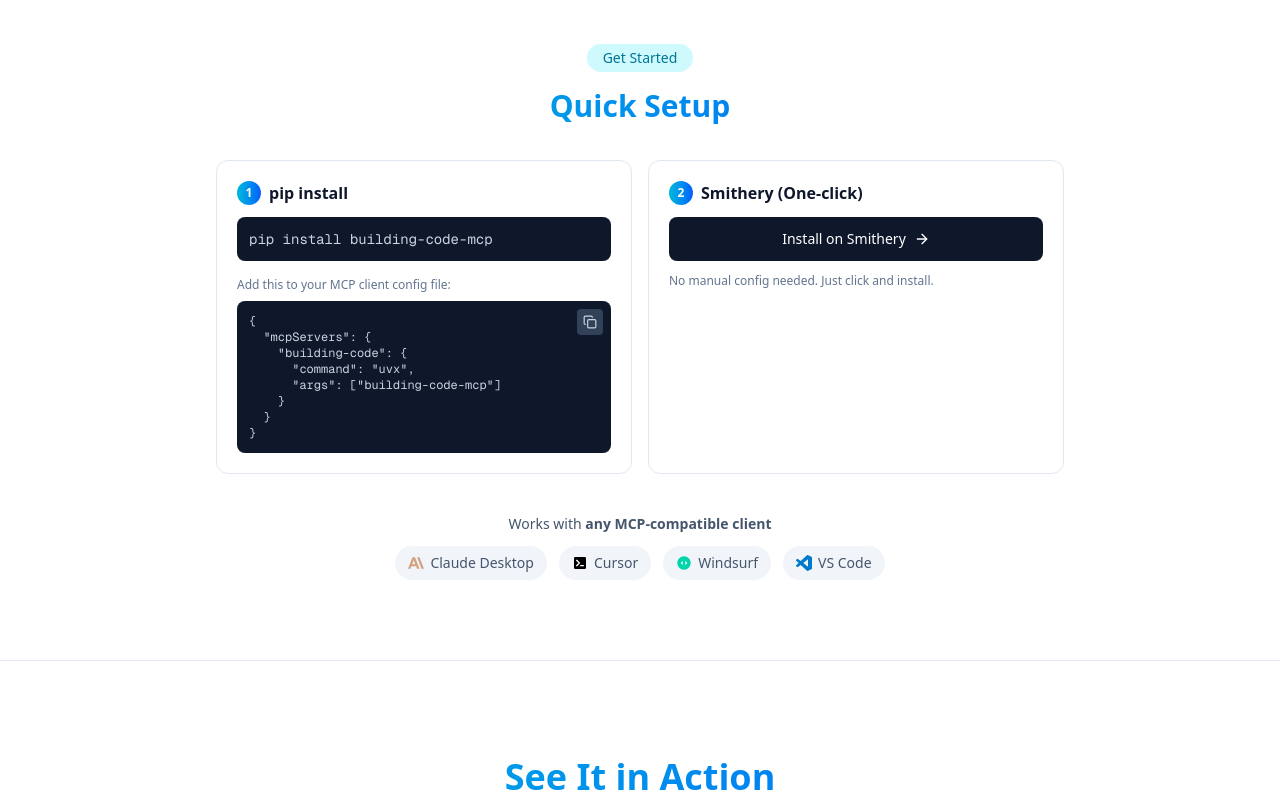
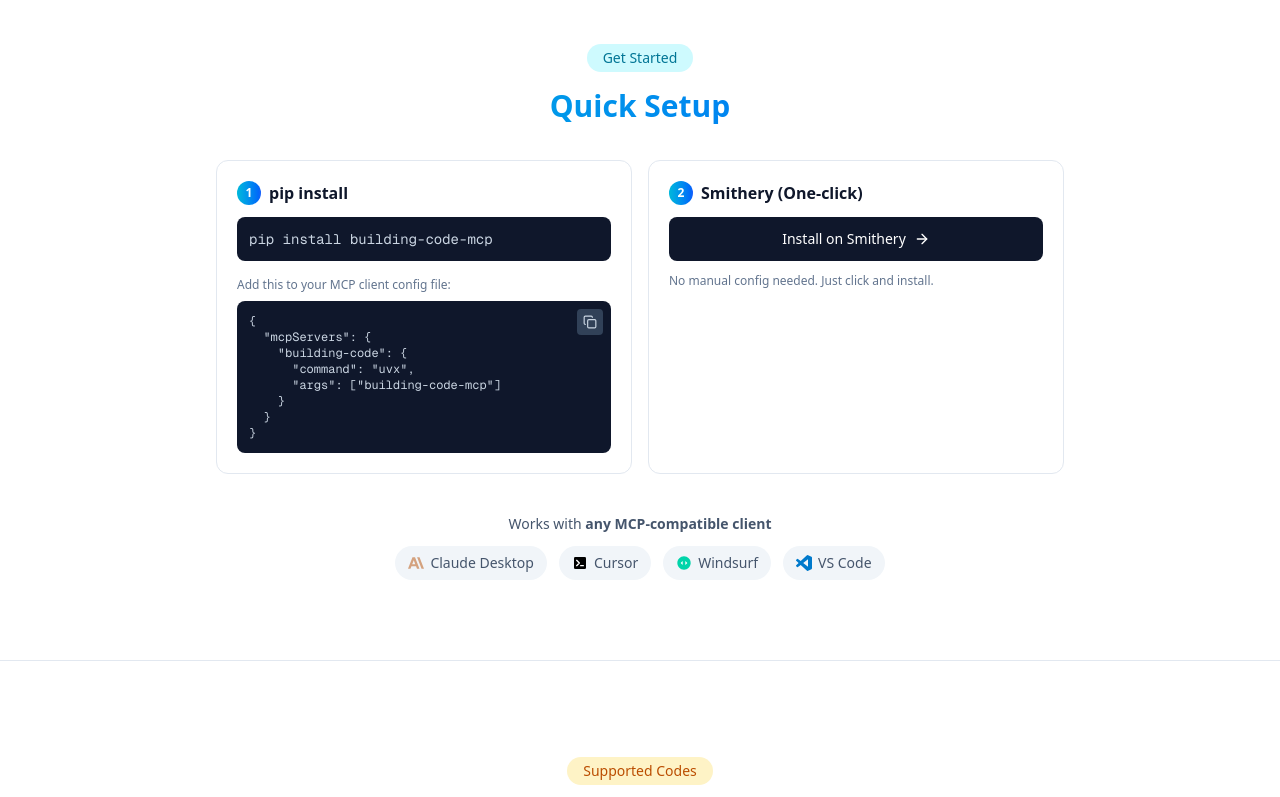
Before and after one commit to DavidCho1999/Canada_building_code_mcp, a Next.js app in the folder website/: page / in a window 1280 px wide. Shown: the part 2000-2797 px from the top of the page. Built offline with nearby package versions, Linux system fonts and the light colour scheme.

Commit message:
Remove Demo section (See It in Action)
Co-Authored-By: Claude Sonnet 4.5 <noreply@anthropic.com>

```diff
--- a/website/src/app/page.tsx
+++ b/website/src/app/page.tsx
@@ -2,7 +2,6 @@ import Navbar from '@/components/Navbar';
 import Hero from '@/components/Hero';
 import Comparison from '@/components/Comparison';
 import HowItWorks from '@/components/HowItWorks';
-import Demo from '@/components/Demo';
 import CodeList from '@/components/CodeList';
 import CTA from '@/components/CTA';
 import Footer from '@/components/Footer';
@@ -16,7 +15,6 @@ export default function Home() {
         <Comparison />
         <HowItWorks />
         <CTA />
-        <Demo />
         <CodeList />
       </main>
       <Footer />
```
